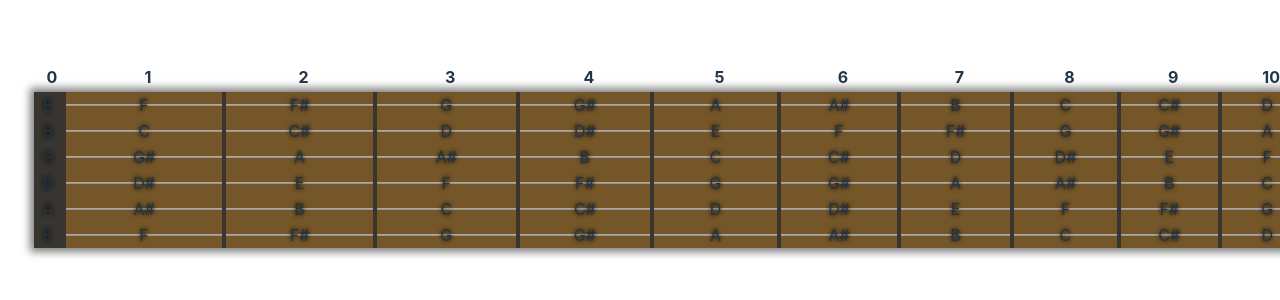
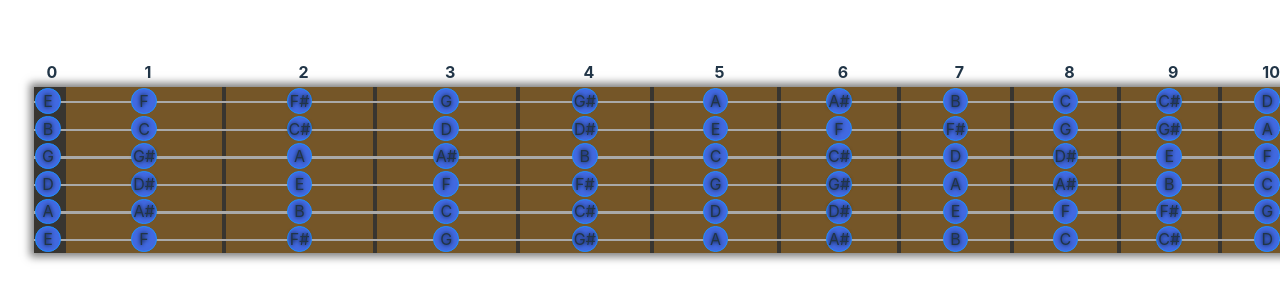
Before and after one commit to toddpress/fretz, a React (Vite) app: page / in a window 1280 px wide. Shown: the part 244-544 px from the top of the page. Built offline with nearby package versions, Linux system fonts and the light colour scheme.

Commit message:
add more crappy placeholder styles

```diff
--- a/src/components/Fretboard/fretboard.module.scss
+++ b/src/components/Fretboard/fretboard.module.scss
@@ -17,22 +17,46 @@
     align-items: flex-start;
     width: 100%;
     padding: 0;
-    background-color: var(--fretboard-color);
-    // border-radius: 0.5rem;
+    background-color: var(--marker-color);
     box-shadow: 0 0 0.5rem 0.25rem rgba(0, 0, 0, 0.5);
 
     .string {
         position: relative;
-        background-image: linear-gradient(
-            to bottom,
-            transparent 48%,
-            darkgrey 48%,
-            darkgrey 51.9%,
-            transparent 52%
-        );
+
+        &::before {
+            content: '';
+            position: absolute;
+            top: 50%;
+            left: 0;
+            width: 100%;
+            height: 0.15rem;
+            background-color: darkgrey;
+        }
+
+        .nut {
+            background-color: var(--marker-color);
+        }
+
+        .fret {
+            background-color: var(--fretboard-color);
+        }
     }
 }
 
-.nut {
-    background-color: var(--marker-color);
+.nut, .fret {
+    display: inline-flex;
+    justify-content: center;
+    align-items: center;
+
+    .note {
+        position: relative;
+        border-radius: 50%;
+        width: 1.6rem;
+        height: 1.6rem;
+        display: inline-flex;
+        justify-content: center;
+        align-items: center;
+        border: 1px solid dodgerblue;
+        background-color: royalblue;
+    }
 }
```
